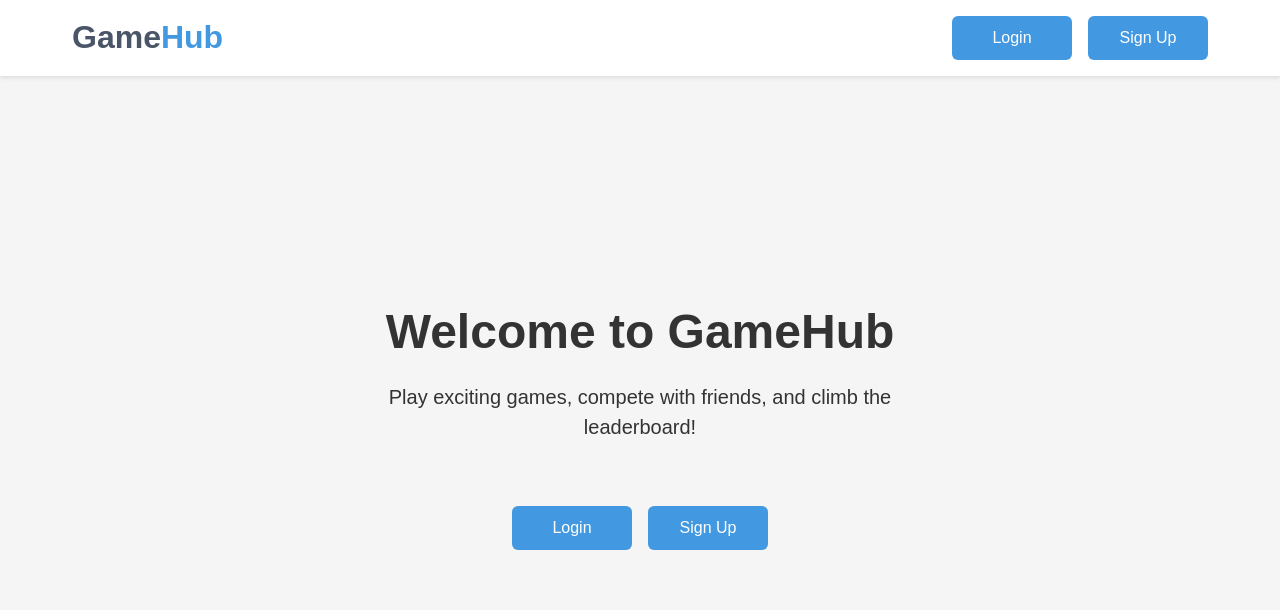
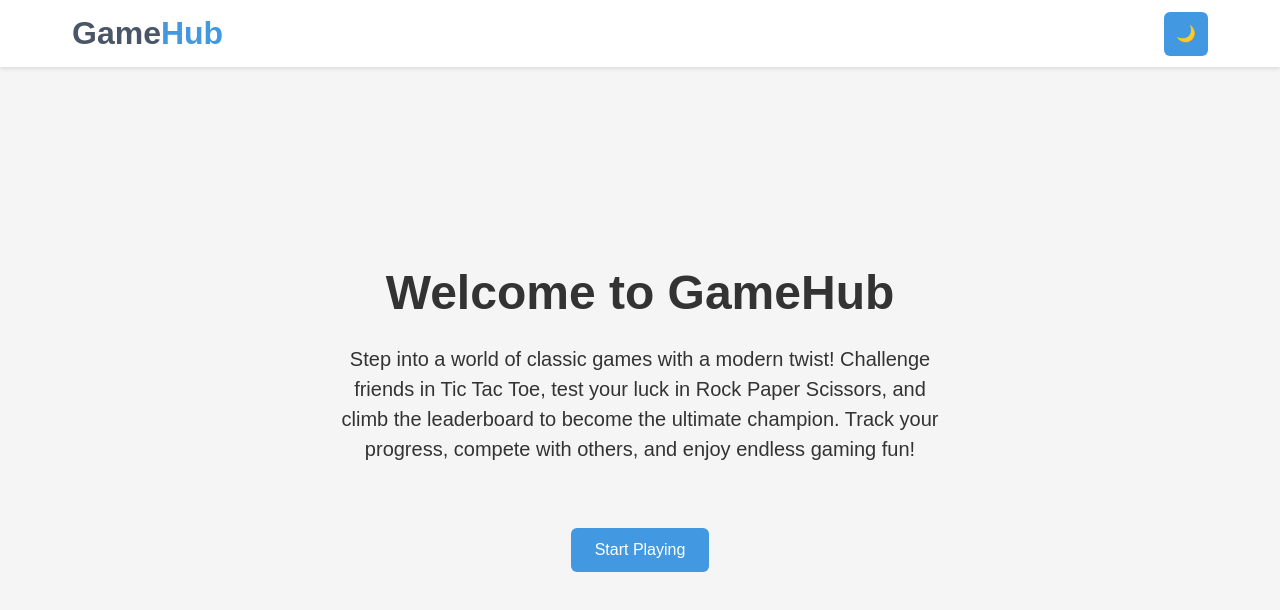
Before and after one commit to anurag-tiwari-up/GameHub, a React (Vite) app in the folder frontend/: page / in a window 1280 px wide. Shown: the top 610 px of the page. Built offline with nearby package versions, Linux system fonts and the light colour scheme.

Commit message:
ui changes to welcome page

```diff
--- a/frontend/src/App.jsx
+++ b/frontend/src/App.jsx
@@ -1,4 +1,4 @@
-import { BrowserRouter as Router, Routes, Route, Navigate, Link } from 'react-router-dom';
+import { BrowserRouter as Router, Routes, Route, Navigate, Link, useLocation } from 'react-router-dom';
 import { AuthProvider, useAuth } from './context/AuthContext';
 import { ThemeProvider, useTheme } from './context/ThemeContext';
 import { useState } from 'react';
@@ -26,6 +26,8 @@ const AppContent = () => {
   const { user } = useAuth();
   const { isDarkMode, toggleTheme } = useTheme();
   const [isMenuOpen, setIsMenuOpen] = useState(false);
+  const location = useLocation();
+  const isWelcomePage = location.pathname === '/' && !user;
 
   const toggleMenu = () => {
     setIsMenuOpen(!isMenuOpen);
@@ -43,13 +45,6 @@ const AppContent = () => {
               </h1>
             </div>
             <div className="header-controls">
-              <button className="menu-button" onClick={toggleMenu}>
-                <span className="menu-icon">☰</span>
-              </button>
-            </div>
-            <div className={`nav-buttons ${isMenuOpen ? 'open' : ''}`}>
-              {user ? (
-                <div className="header-buttons">
               <button
                 className="button primary-button theme-toggle"
                 onClick={toggleTheme}
@@ -57,6 +52,16 @@ const AppContent = () => {
               >
                 {isDarkMode ? '☀️' : '🌙'}
               </button>
+              {!isWelcomePage && (
+                <button className="menu-button" onClick={toggleMenu}>
+                  <span className="menu-icon">☰</span>
+                </button>
+              )}
+            </div>
+            {!isWelcomePage && (
+              <div className={`nav-buttons ${isMenuOpen ? 'open' : ''}`}>
+                {user ? (
+                  <div className="header-buttons">
                     <Link to="/profile" className="button primary-button" onClick={() => setIsMenuOpen(false)}>
                       Profile
                     </Link>
@@ -72,6 +77,7 @@ const AppContent = () => {
                   </div>
                 )}
               </div>
+            )}
           </div>
         </div>
       </header>
--- a/frontend/src/pages/WelcomePage.css
+++ b/frontend/src/pages/WelcomePage.css
@@ -21,10 +21,11 @@
   max-width: 600px;
 }
 
-.welcome-buttons {
-  display: flex;
-  gap: 1rem;
+.continue-button {
+  padding: 1rem 3rem;
+  font-size: 1.25rem;
   margin-top: 2rem;
+  min-width: 200px;
 }
 
 @media (max-width: 768px) {
@@ -36,8 +37,7 @@
     font-size: 1.1rem;
   }
 
-  .welcome-buttons {
-    flex-direction: column;
+  .continue-button {
     width: 100%;
     max-width: 300px;
   }
--- a/frontend/src/pages/WelcomePage.jsx
+++ b/frontend/src/pages/WelcomePage.jsx
@@ -6,16 +6,13 @@ const WelcomePage = () => {
     <div className="welcome-container">
       <h1>Welcome to GameHub</h1>
       <p className="welcome-text">
-        Play exciting games, compete with friends, and climb the leaderboard!
+        Step into a world of classic games with a modern twist! Challenge friends in Tic Tac Toe,
+        test your luck in Rock Paper Scissors, and climb the leaderboard to become the ultimate champion.
+        Track your progress, compete with others, and enjoy endless gaming fun!
       </p>
-      <div className="welcome-buttons">
-        <Link to="/login" className="button primary-button">
-          Login
-        </Link>
-        <Link to="/signup" className="button primary-button">
-          Sign Up
-        </Link>
-      </div>
+      <Link to="/login" className="button primary-button continue-button">
+        Start Playing
+      </Link>
     </div>
   );
 };
```
Lines whose indentation alone changed are shown as unchanged.
